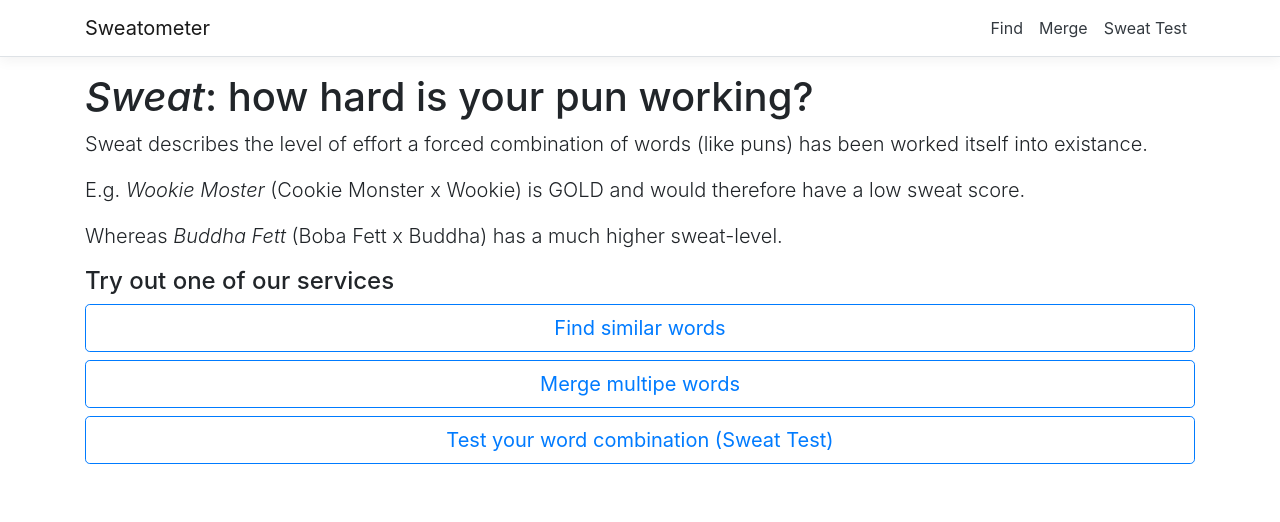
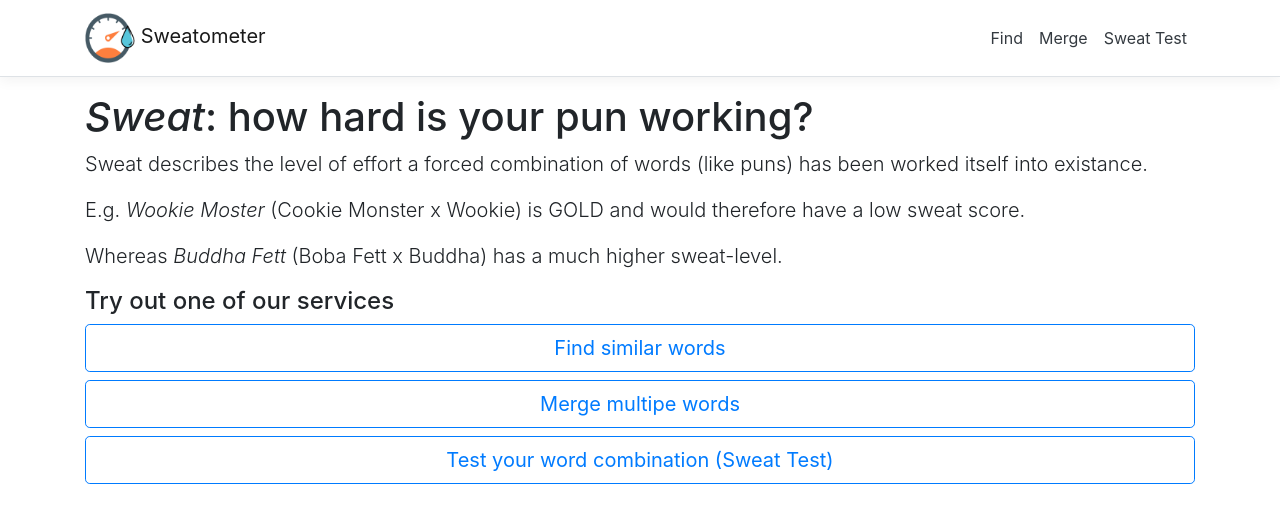
Before and after one commit to jcassem/Sweatometer, a React (Create React App) app in the folder Sweatometer/ClientApp/: page / in a window 1280 px wide. Shown: the top 522 px of the page. Built offline with nearby package versions, Linux system fonts and the light colour scheme.

Commit message:
Add logo and favicon

```diff
--- a/Sweatometer/ClientApp/src/components/NavMenu.js
+++ b/Sweatometer/ClientApp/src/components/NavMenu.js
@@ -26,7 +26,9 @@ export class NavMenu extends Component {
       <header>
         <Navbar className="navbar-expand-sm navbar-toggleable-sm ng-white border-bottom box-shadow mb-3" light>
           <Container>
-            <NavbarBrand tag={Link} to="/">Sweatometer</NavbarBrand>
+            <NavbarBrand tag={Link} to="/">
+                <img src="/logo.png" class="navbar-logo" /> Sweatometer
+            </NavbarBrand>
             <NavbarToggler onClick={this.toggleNavbar} className="mr-2" />
             <Collapse className="d-sm-inline-flex flex-sm-row-reverse" isOpen={!this.state.collapsed} navbar>
               <ul className="navbar-nav flex-grow">
--- a/Sweatometer/ClientApp/src/custom.css
+++ b/Sweatometer/ClientApp/src/custom.css
@@ -16,3 +16,8 @@ code {
 .submit {
     margin-top: 10px;
 }
+
+.navbar-logo {
+    width: 50px;
+    height: 50px;
+}
```
Also changed, not shown: Sweatometer/ClientApp/public/logo.png (added), 1 other file (tests, documents, lock files or other folders).
